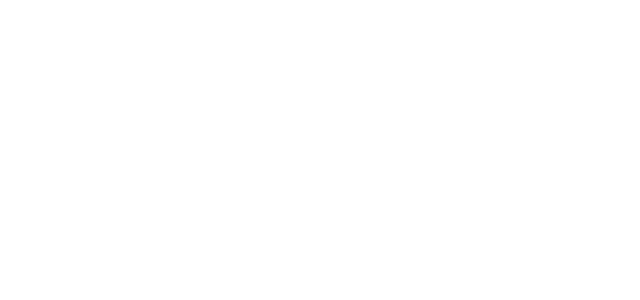
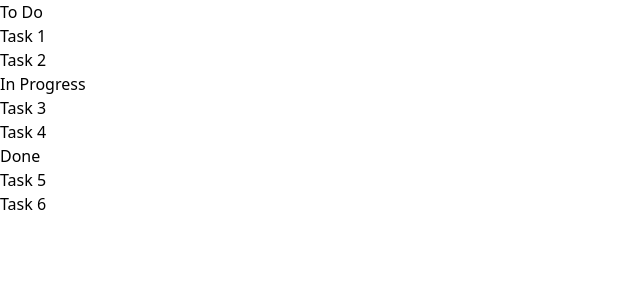
Before and after one commit to yisus82/vue_school-trello_board-vue, a Nuxt app in the folder trevuello/: page / in a window 1280 px wide. Shown: the top 300 px of the page, without its empty margins (0-640 px from the left). Built offline with nearby package versions, Linux system fonts and the light colour scheme.

Commit message:
Add board with some task data

```diff
--- a/trevuello/app.vue
+++ b/trevuello/app.vue
@@ -1 +1,3 @@
-<template></template>
+<template>
+  <TrelloBoard />
+</template>
--- /dev/null
+++ b/trevuello/components/TrelloBoard.vue
@@ -0,0 +1,42 @@
+<script setup lang="ts">
+  import type { Column } from '@/types';
+  import { nanoid } from 'nanoid';
+
+  const columns = ref<Column[]>([
+    {
+      id: nanoid(),
+      title: 'To Do',
+      tasks: [
+        { id: nanoid(), title: 'Task 1' },
+        { id: nanoid(), title: 'Task 2' },
+      ],
+    },
+    {
+      id: nanoid(),
+      title: 'In Progress',
+      tasks: [
+        { id: nanoid(), title: 'Task 3' },
+        { id: nanoid(), title: 'Task 4' },
+      ],
+    },
+    {
+      id: nanoid(),
+      title: 'Done',
+      tasks: [
+        { id: nanoid(), title: 'Task 5' },
+        { id: nanoid(), title: 'Task 6' },
+      ],
+    },
+  ]);
+</script>
+
+<template>
+  <div>
+    <div v-for="column in columns" :key="column.id">
+      <h2>{{ column.title }}</h2>
+      <p v-for="task in column.tasks" :key="task.id">
+        {{ task.title }}
+      </p>
+    </div>
+  </div>
+</template>
```
